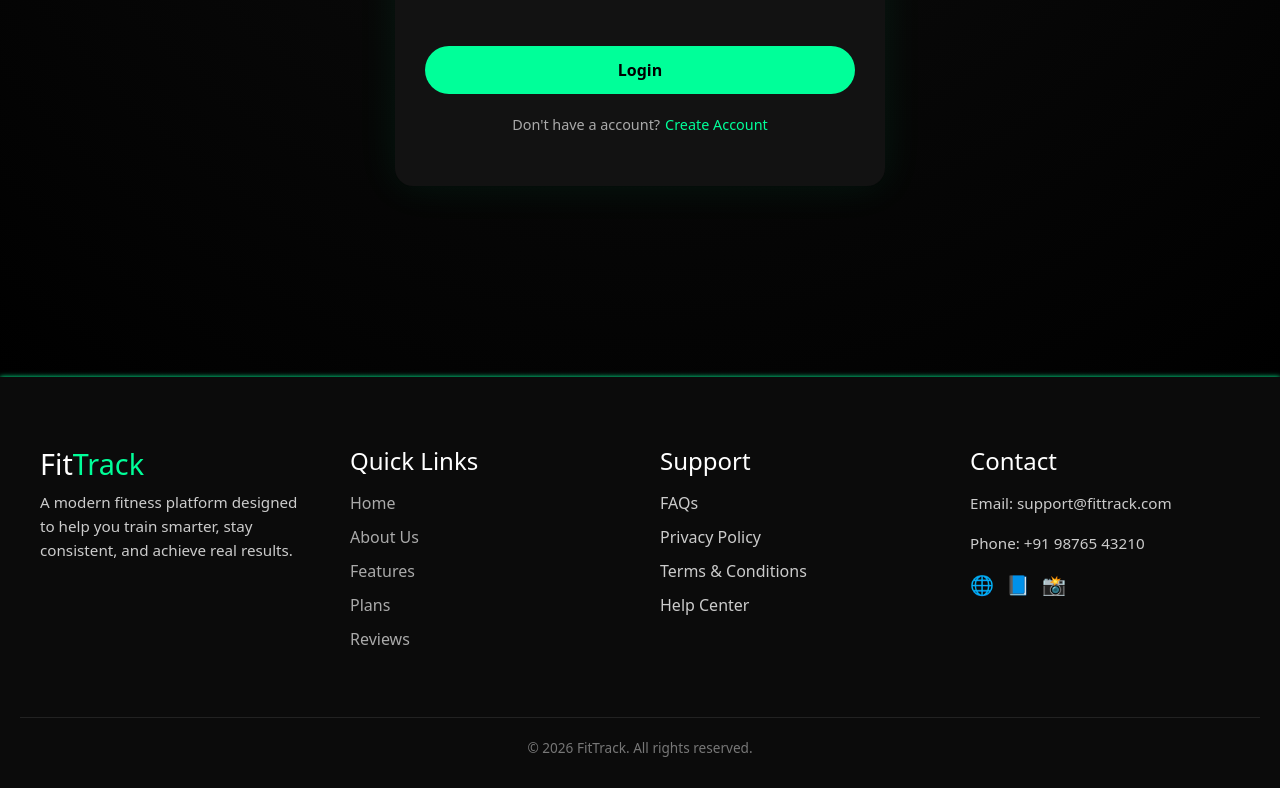
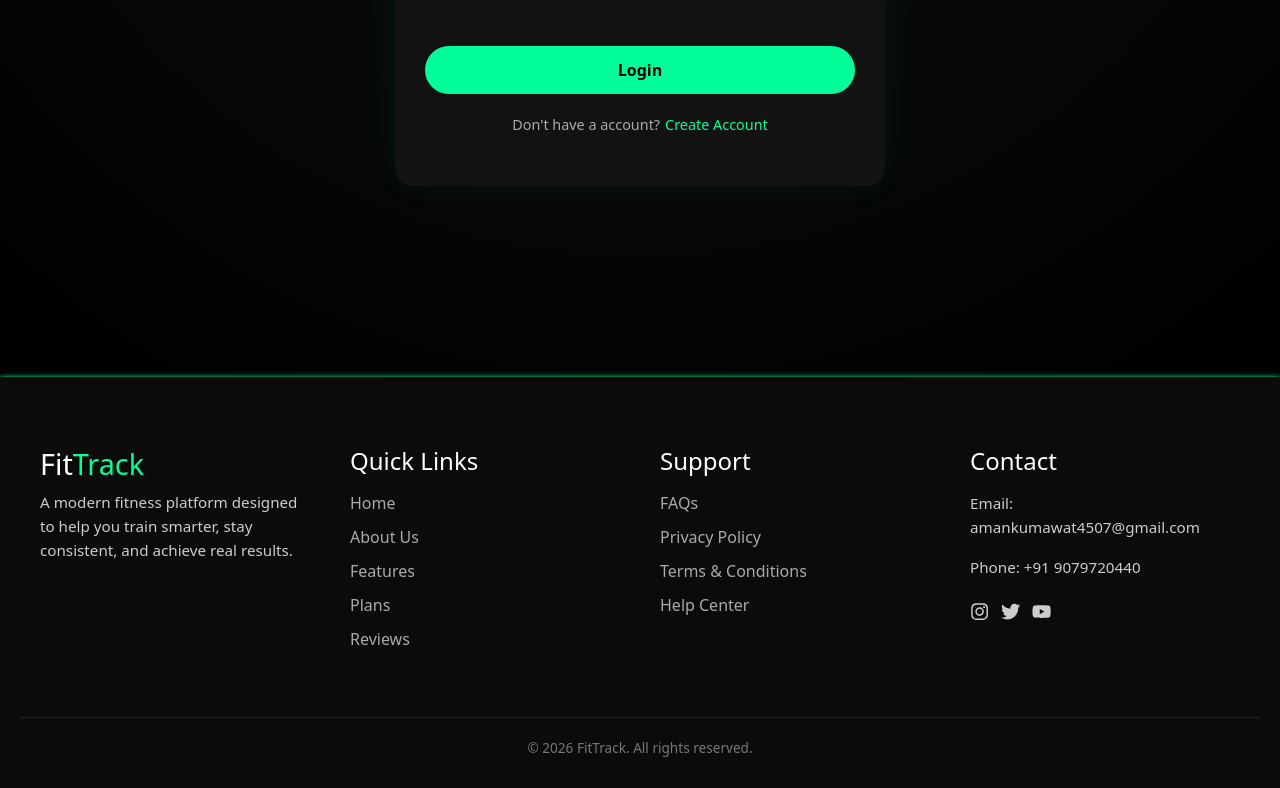
Before and after one commit to amankumawat06/Fitness-Application, a React (Vite) app in the folder frontend/: page /login in a window 1280 px wide. Shown: the part 493-1281 px from the top of the page. Built offline with nearby package versions, Linux system fonts and the light colour scheme.

Commit message:
minor changes

```diff
--- a/frontend/src/dashboards/member/MemberGoal.jsx
+++ b/frontend/src/dashboards/member/MemberGoal.jsx
@@ -24,10 +24,8 @@ const MemberGoal = () => {
         toast.success(res.data.message)
         setTimeout(() =>  navigate("/member/plans") , 1500);
       }
-      console.log(res);
     } catch (err) {
     toast.error(res.data.message)
-      console.log(err);
     }
   };
 
--- a/frontend/src/dashboards/member/MemberPlans.jsx
+++ b/frontend/src/dashboards/member/MemberPlans.jsx
@@ -18,7 +18,6 @@ const MemberPlans = () => {
       })
       .then((res) => {
         setPlans(res.data.plans);
-        console.log(res.data);
       });
   }, []);
 
--- a/frontend/src/landing_Page/common/Footer.jsx
+++ b/frontend/src/landing_Page/common/Footer.jsx
@@ -1,5 +1,7 @@
 import "./style.css";
 import { Link } from "react-router-dom";
+import { FaInstagram, FaTwitter, FaYoutube } from "react-icons/fa";
+
 
 const Footer = () => {
   return (
@@ -28,22 +30,22 @@ const Footer = () => {
         <div className="footer-col">
           <h4>Support</h4>
           <ul>
-            <li>FAQs</li>
-            <li>Privacy Policy</li>
-            <li>Terms & Conditions</li>
-            <li>Help Center</li>
+            <li><Link to="/faqs">FAQs</Link></li>
+            <li><Link to="/privacy-policy">Privacy Policy</Link></li>
+            <li><Link to="/terms-conditions">Terms & Conditions</Link></li>
+            <li><Link to="/help-center">Help Center</Link></li>
           </ul>
         </div>
 
         <div className="footer-col">
           <h4>Contact</h4>
-          <p>Email: support@fittrack.com</p>
-          <p>Phone: +91 98765 43210</p>
+          <p>Email: amankumawat4507@gmail.com</p>
+          <p>Phone: +91 9079720440</p>
 
           <div className="socials">
-            <span>🌐</span>
-            <span>📘</span>
-            <span>📸</span>
+            <a href="https://www.instagram.com/amankmwt_06/?next=%2F&hl=en"><span><FaInstagram /></span></a>
+            <a href="https://x.com/amankumawatt67"><span><FaTwitter /></span></a>
+            <a href="https://youtube.com"><span><FaYoutube /></span></a>
           </div>
         </div>
 
--- a/frontend/src/landing_Page/common/Navbar.jsx
+++ b/frontend/src/landing_Page/common/Navbar.jsx
@@ -2,6 +2,7 @@ import { useState, useEffect } from "react";
 import { NavLink, Link, useNavigate } from "react-router-dom";
 import "./style.css";
 import { jwtDecode } from "jwt-decode";
+import { FaBars, FaTimes } from "react-icons/fa";
 
 const Navbar = () => {
   const navigate = useNavigate()
@@ -148,7 +149,7 @@ const Navbar = () => {
               className="hamburger"
               onClick={() => setIsMenuOpen(!isMenuOpen)}
             >
-              ☰
+              {isMenuOpen ? <FaTimes /> : <FaBars /> }
             </div>
           </div>
         </div>
--- a/frontend/src/landing_Page/common/style.css
+++ b/frontend/src/landing_Page/common/style.css
@@ -228,6 +228,10 @@
   cursor: pointer;
 }
 
+.socials a{
+  color: #ccc;
+}
+
 .socials span:hover {
   color: #00ff99;
 }
--- a/frontend/src/landing_Page/components/home/Hero.jsx
+++ b/frontend/src/landing_Page/components/home/Hero.jsx
@@ -1,7 +1,31 @@
-import React from "react";
-import { Link } from "react-router-dom";
+import React, { useState } from "react";
+import { Link, useNavigate } from "react-router-dom";
+import { jwtDecode } from "jwt-decode";
+import { toast, ToastContainer } from "react-toastify";
 
 const Hero = () => {
+  const navigate = useNavigate();
+
+  const handleGetStarted = () => {
+    const token = localStorage.getItem("token");
+    if (!token) {
+      navigate("/login");
+      return;
+    }
+    try {
+      const decoded = jwtDecode(token);
+      const role = decoded.role;
+      if (token && role === "member") navigate("/member/profile");
+      else if (token && role === "admin") navigate("/admin/dashboard");
+      else if (token && role === "trainer") navigate("/trainer/members");
+      else navigate("/plans");
+    } catch (err) {
+      console.error("Invalid token", err);
+      toast.error("Session expired. Please login again.");
+      navigate("/login");
+    }
+  };
+
   return (
     <div>
       <section className="hero">
@@ -17,9 +41,11 @@ const Hero = () => {
             </p>
 
             <div className="hero-buttons">
-              <Link to="/login">
-                <button className="btn-primary">Get Started</button>
-              </Link>
+              {/* <Link to={handleGetStarted}> */}
+              <button className="btn-primary" onClick={handleGetStarted}>
+                Get Started
+              </button>
+              {/* </Link> */}
               <Link to="/plans">
                 <button className="btn-secondary">View Plans</button>
               </Link>
@@ -27,6 +53,7 @@ const Hero = () => {
           </div>
         </div>
       </section>
+      <ToastContainer />
     </div>
   );
 };
```
